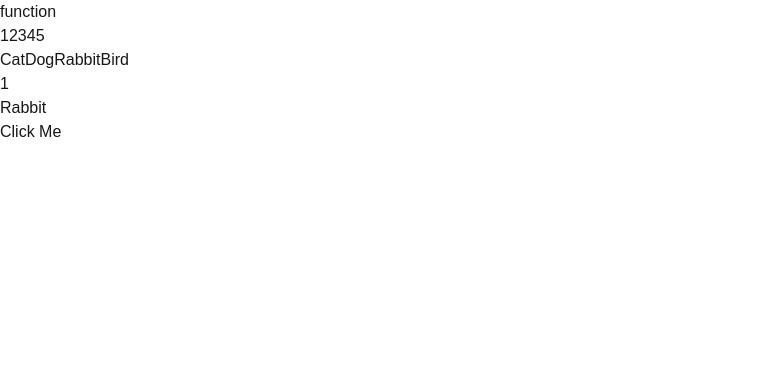
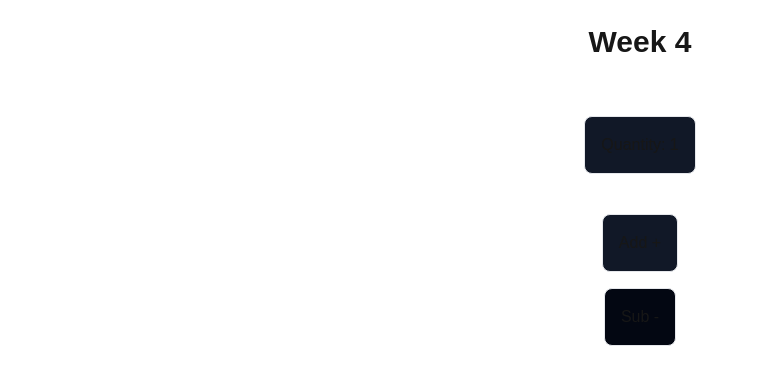
Before and after one commit to MaceSAIT/cprg306-assignments, a Next.js app: page /week-4 in a window 1280 px wide. Shown: the top 384 px of the page, without its empty margins (0-759 px from the left). Built offline with nearby package versions, Linux system fonts and the light colour scheme.

Commit message:
added new-item and quantity-counter

```diff
--- /dev/null
+++ b/app/week-4/new-item.js
@@ -0,0 +1,34 @@
+"use client"
+import { useState } from "react";
+
+export function NewItemCounter() {
+
+
+
+    const [quantity, setQuantity] = useState(1);
+
+    const add = () => {
+        if (quantity < 20 ){
+            setQuantity(quantity + 1);
+        }else{
+            alert("Can't add past 20");
+        }
+    };
+
+    const sub = () => {
+        if (quantity > 1 ){
+            setQuantity(quantity - 1);
+        }else{
+            alert("Can't subtract past 1");
+        }
+    };
+
+    return (
+        <div className="flex flex-col w-screen-1/2 h-screen-1/2 justify-center">
+            <p className="p-4 my-8 mx-auto border rounded-lg bg-gray-900 text-center">Quantity: {quantity}</p>
+            <button className="p-4 my-2 mx-auto border rounded-lg bg-gray-900 hover:bg-gray-800 disabled:bg-gray-950" onClick={add} disabled={quantity>=20}>Add +</button>
+            <button className="p-4 my-2 mx-auto border rounded-lg bg-gray-900 hover:bg-gray-800 disabled:bg-gray-950" onClick={sub} disabled={quantity<=1}>Sub -</button>
+        </div>
+    );
+
+};
--- a/app/week-4/page.js
+++ b/app/week-4/page.js
@@ -1,5 +1,6 @@
 "use client";
 import Link from 'next/link'
+import add, { NewItemCounter } from './new-item'
 
 /*{
 
@@ -32,14 +33,8 @@ export default function Page() {
     //return(<div>{greet("Mace")}</div>);
     return(
         <main>
-            <div>{typeof(greet)}</div>
-            <p>{a}</p>
-            <p>{b}</p>
-            <p>{c}</p>
-            <p>{b[0]}</p>
-            <p>{c[2]}</p>
-
-            <button onClick={button}>Click Me</button>
+            <h1 className="text-3xl font-bold m-6 text-center">Week 4</h1>
+            <NewItemCounter/>
         </main>
     )
 };
```
